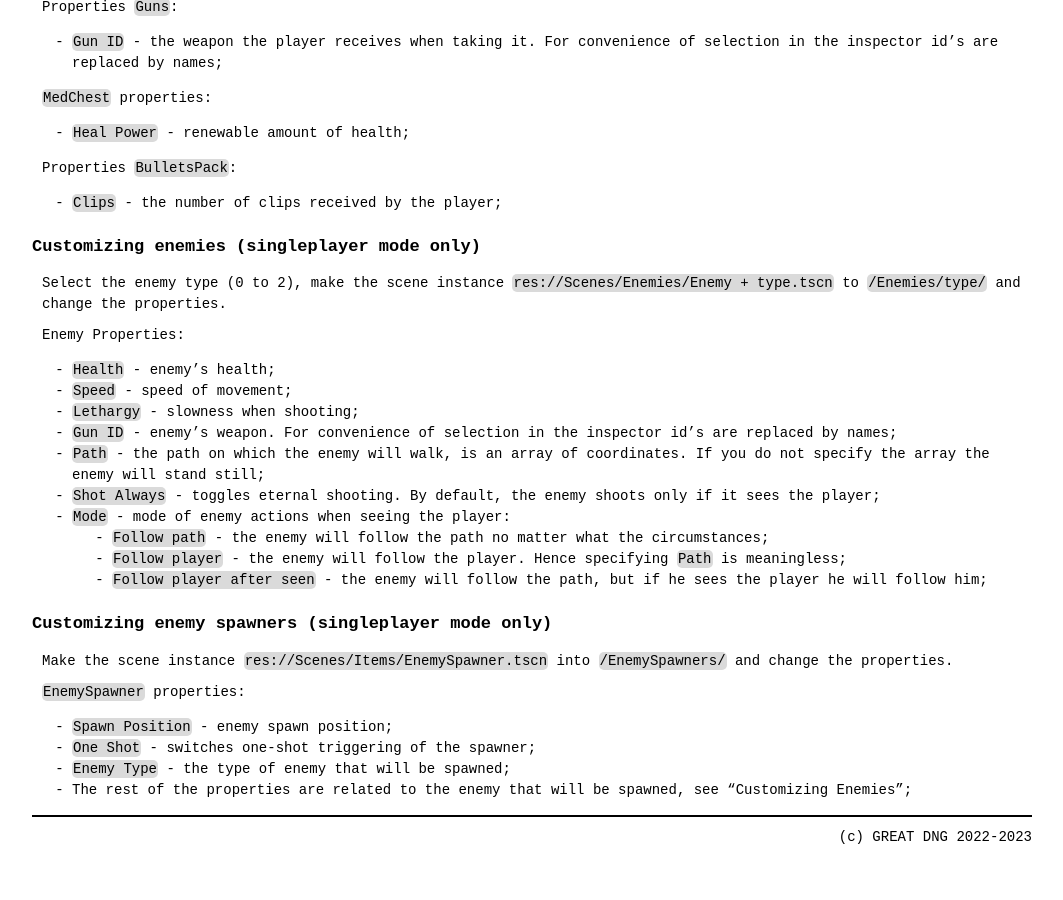
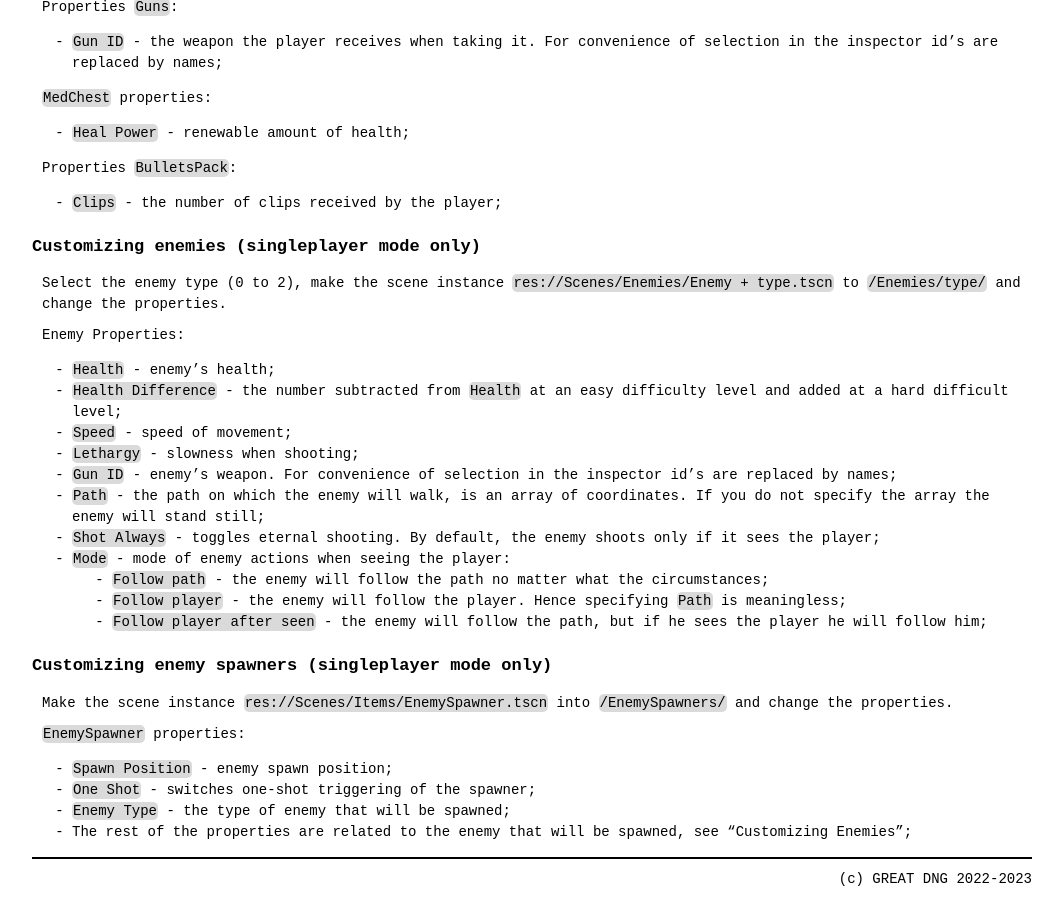
Before and after one commit to GREAT-DNG/futureal-website, a Jekyll site: the page built from docs/creating-levels.md, in a window 1280 px wide and 900 px high, scrolled down 1552 px. Shown: the whole window, without its empty margins (108-1171 px from the left). Built offline with Jekyll 4.4.1, drawn with Linux system fonts in a browser that asks for light colours; some web fonts are replaced; our own code applies the rules of GitHub Pages for plain Markdown files; before the commit the page ends 2410 px from its top, so only the background shows below that.

Commit message:
Updated enemy description

```diff
--- a/docs/creating-levels.md
+++ b/docs/creating-levels.md
@@ -83,6 +83,7 @@ Select the enemy type (0 to 2), make the scene instance `res://Scenes/Enemies/En
 
 Enemy Properties:
 - `Health` - enemy's health;
+- `Health Difference` - the number subtracted from `Health` at an easy difficulty level and added at a hard difficult level;
 - `Speed` - speed of movement;
 - `Lethargy` - slowness when shooting;
 - `Gun ID` - enemy's weapon. For convenience of selection in the inspector id's are replaced by names;
```
